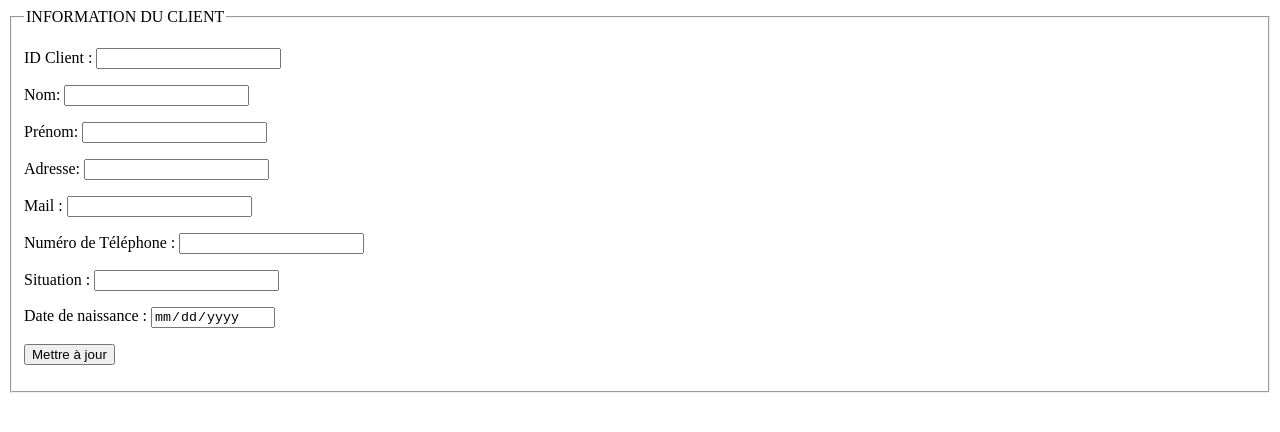
After one commit to LiudBenPie/Banque, a PHP site: page /modifierContrat.php in a window 1280 px wide. The commit adds this page. Shown: the top 432 px of the page. Run offline with PHP 8.4, Linux system fonts and the light colour scheme.

Commit message:
modifLiud

```diff
--- /dev/null
+++ b/modifierContrat.php
@@ -0,0 +1,81 @@
+<?php
+require('connect.php');
+
+$updateSuccessful = false;
+
+// Vérifie si le formulaire a été soumis
+if (isset($_POST['action']) && $_POST['action'] === 'modifier' && isset($_POST['numClient'])) {
+    $numClient = $_POST['numClient'];
+    $nom = $_POST['nom'];
+    $prenom = $_POST['prenom'];
+    $adresse = $_POST['adresse'];
+    $mail = $_POST['mail'];
+    $numTel = $_POST['numTel'];
+    $situation = $_POST['situation'];
+    $dateNaissance = $_POST['dateNaissance'];
+
+    // Prépare et exécute la requête SQL pour mettre à jour les informations du client
+    $sql = "UPDATE Client SET nom = ?, prenom = ?, adresse = ?, mail = ?, numTel = ?, situation = ?, dateNaissance = ? WHERE numClient = ?";
+    $stmt = $conn->prepare($sql);
+    $stmt->execute([$nom, $prenom, $adresse, $mail, $numTel, $situation, $dateNaissance, $numClient]);
+
+    // Marque que la mise à jour a été réussie
+    $updateSuccessful = true;
+}
+
+// Récupère les informations du client après la mise à jour ou si l'ID est spécifié
+if (isset($_POST['numClient'])) {
+    $numClient = $_POST['numClient'];
+    $sql = "SELECT * FROM Client WHERE numClient = ?";
+    $stmt = $conn->prepare($sql);
+    $stmt->execute([$numClient]);
+    $client = $stmt->fetch();
+}
+
+// Affiche une alerte si la mise à jour a été réussie
+if ($updateSuccessful) {
+    echo '<script>alert("Les informations du client ont été mises à jour avec succès.");</script>';
+}
+?>
+
+<!-- Formulaire pour la mise à jour des informations du client -->
+<form action="modifierClient.php" method="post" name='monForm'>
+    <fieldset><legend>INFORMATION DU CLIENT</legend>
+        <!-- Champs du formulaire avec les informations à jour du client -->
+        <p>
+            <label for="num">ID Client :</label>
+            <input type="text" name="numClient" value="<?php echo htmlspecialchars($client['numClient'] ?? ''); ?>" readonly>
+        </p>
+        <p>
+            <label for="nom">Nom:</label>
+            <input type="text" id="nom" name="nom" value="<?php echo htmlspecialchars($client['nom'] ?? ''); ?>">
+        </p>
+        <p>
+            <label for="prenom">Prénom:</label>
+            <input type="text" id="prenom" name="prenom" value="<?php echo htmlspecialchars($client['prenom'] ?? ''); ?>">
+        </p>
+        <p>
+            <label for="adresse">Adresse:</label>
+            <input type="text" id="adresse" name="adresse" value="<?php echo htmlspecialchars($client['adresse'] ?? ''); ?>">
+        </p>
+        <p>
+            <label for="mail">Mail :</label>
+            <input type="email" id="mail" name="mail" value="<?php echo htmlspecialchars($client['mail'] ?? ''); ?>">
+        </p>
+        <p>
+            <label for="numTel">Numéro de Téléphone :</label>
+            <input type="text" id="numTel" name="numTel" value="<?php echo htmlspecialchars($client['numTel'] ?? ''); ?>">
+        </p>
+        <p>
+            <label for="situation">Situation :</label>
+            <input type="text" id="situation" name="situation" value="<?php echo htmlspecialchars($client['situation'] ?? ''); ?>">
+        </p>
+        <p>
+            <label for="dateNaissance">Date de naissance :</label>
+            <input type="date" id="dateNaissance" name="dateNaissance" value="<?php echo htmlspecialchars($client['dateNaissance'] ?? ''); ?>" readonly>
+        </p>
+        <p>
+            <button type="submit" name="action" value="modifier">Mettre à jour</button>
+        </p>
+    </fieldset>
+</form>
--- a/rechercherClient.php
+++ b/rechercherClient.php
@@ -7,7 +7,7 @@ $stmt->execute();
 $clients = $stmt->fetchAll();
 ?>
 <form action="modifierClient.php" method="post">
-    <label for="client">Choisir un client à modifier :</label>
+    <label for="client">Sélectionnez le client à modifier :</label>
     <select name="numClient" id="client">
         <?php foreach ($clients as $client): ?>
             <option value="<?php echo $client['numClient']; ?>">
--- a/views/roles/agent.php
+++ b/views/roles/agent.php
@@ -4,4 +4,5 @@
         <li><a href="site.php?menu=depot_retrait.html">Réaliser un dépôt ou un retrait</a></li>
         <li><a href="site.php?menu=synthese_client">Synthèse client</a></li>
         <li><a href="../rechercherClient.php">Modifier les informations client</a></li>
+        <li><a href="../liudTachesencours.html">A supprimer a la fin</a></li>
     </ul></nav>
--- a/views/roles/directeur.php
+++ b/views/roles/directeur.php
@@ -6,6 +6,7 @@
             <li><a href="gestion-contrats.html" class="link">Créer, supprimer et modifier la liste des contrats</a></li>
             <li><a href="gestion-comptes.html" class="link">Créer, supprimer et modifier la liste des comptes</a></li>
             <li><a href="gestion-pieces.html" class="link">Créer, supprimer et modifier la liste des pièces à fournir</a></li>
+            <li><a href="../rechercherPiece.php" class="link">Modifier la liste des pièces à fournir</a></li>
             <li><a href="statistiques-contrats.html" class="link">Visualiser les statistiques des contrats souscris</a></li>
             <li><a href="statistiques-rdv.html" class="link">Visualiser les statistiques des rdv pris</a></li>
             <li><a href="statistiques-clients.html" class="link">Visualiser le nombre total de clients de la banque</a></li>
```
Also changed, not shown: liudTachesencours.html (added, +63 -0 lines), modifierPiece.php (added, +56 -0 lines), rechercherPiece.php (added, +19 -0 lines), rechercherContrat.php (added).
